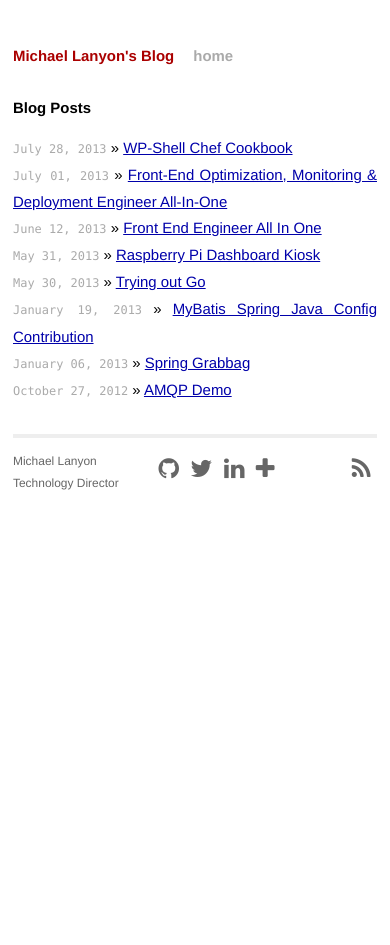
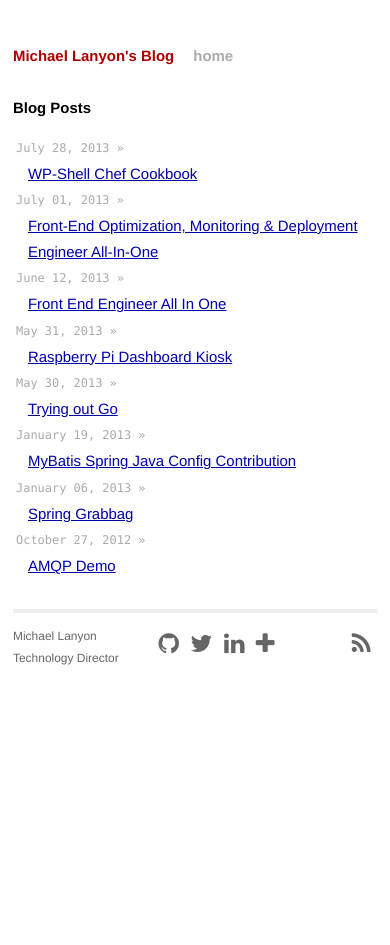
Before and after one commit to lanyonm/lanyonm.github.io, a Jekyll site: the page built from index.html, in a window 390 px wide. Built offline with Jekyll 4.4.1, drawn with Linux system fonts in a browser that asks for light colours.

Commit message:
put a breakpoint on the homepage posts

```diff
--- a/css/main.css
+++ b/css/main.css
@@ -47,6 +47,7 @@
 ul.posts {
   list-style-type: none;
   margin-bottom: 2em;
+  text-align: left;
 }
 
 ul.posts li {
@@ -57,6 +58,20 @@
   color: #aaa;
   font-family: Monaco, "Courier New", monospace;
   font-size: 80%;
+}
+
+@media screen and (max-width: 767px) {
+  .nav {
+    float: none;
+    display: block;
+  }
+  ul.posts li {
+    margin-left: 1em;
+  }
+  ul.posts span {
+    display: block;
+    margin-left: -1em;
+  }
 }
 
 /*****************************************************************************/
--- a/index.html
+++ b/index.html
@@ -11,7 +11,7 @@
   <h1>Blog Posts</h1>
   <ul class="posts">
     {% for post in site.posts %}
-      <li><span>{{ post.date | date: "%B %d, %Y" }}</span> &raquo; <a href="{{ post.url }}">{{ post.title }}</a></li>
+      <li><span>{{ post.date | date: "%B %d, %Y" }} &raquo; </span><a href="{{ post.url }}">{{ post.title }}</a></li>
     {% endfor %}
   </ul>
 </div>
```
